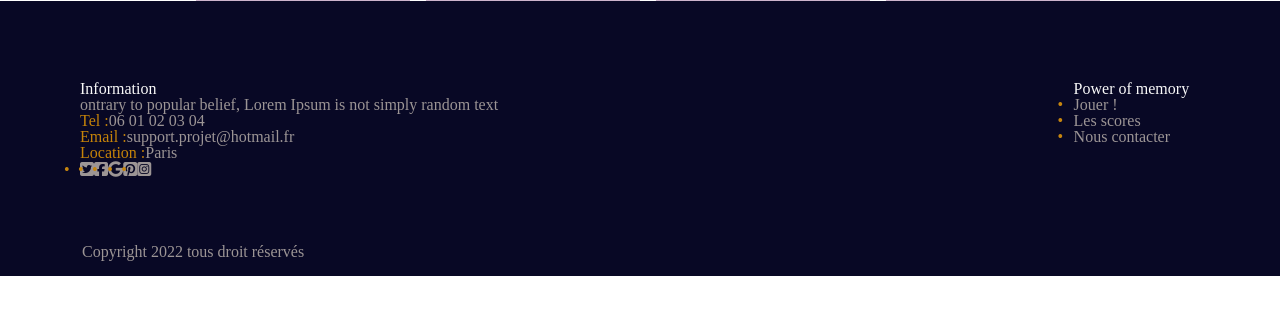
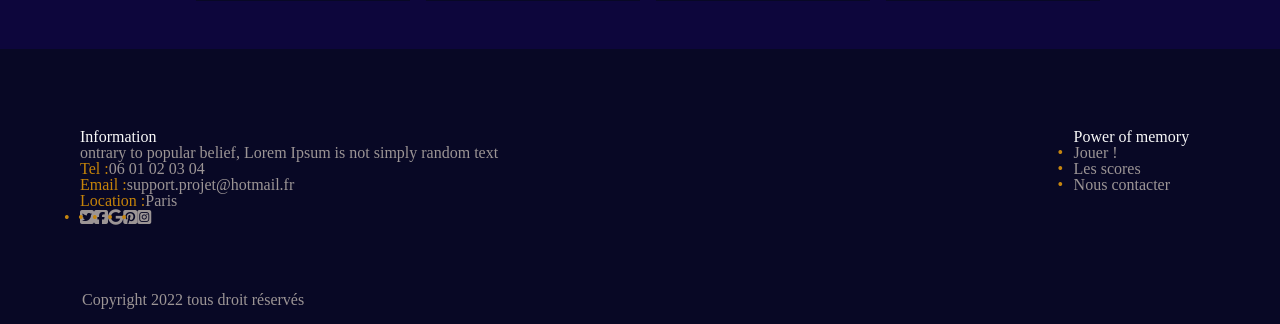
Before and after one commit to alxesv/L1_Alt_Puissance_4_AlexandreSouvorov, a PHP site: page / in a window 1280 px wide. Shown: the part 1108-1432 px from the top of the page. Before the commit the page ends 1384 px from the top, so only its background shows below. Run offline with PHP 8.4, Linux system fonts and the light colour scheme; some libraries are stand-ins or nearby versions.

Commit message:
bg color

```diff
--- a/assets/css/section.css
+++ b/assets/css/section.css
@@ -54,9 +54,10 @@
 }
 .team_section{
     text-align: center;
+    margin-bottom: 3em;
 }
 .member {
-    background-color: rgba(156, 107, 154, 0.5);
+    background-color: rgb(8, 8, 37);
     margin-left: 1em;
     padding: 1em 2em;
 }
--- a/assets/css/style.css
+++ b/assets/css/style.css
@@ -0,0 +1,3 @@
+body {
+    background-color: #0d063c;
+}
--- a/index.html
+++ b/index.html
@@ -5,6 +5,7 @@
     <meta http-equiv="X-UA-Compatible" content="IE=edge">
     <meta name="viewport" content="width=device-width, initial-scale=1.0">
     <link rel="stylesheet" href="assets/css/reset.css">
+    <link rel="stylesheet" href="assets/css/style.css">
     <link rel="stylesheet" href="assets/css/footer.css">
     <link rel="stylesheet" href="assets/css/header.css">
     <title>Document</title>
```
